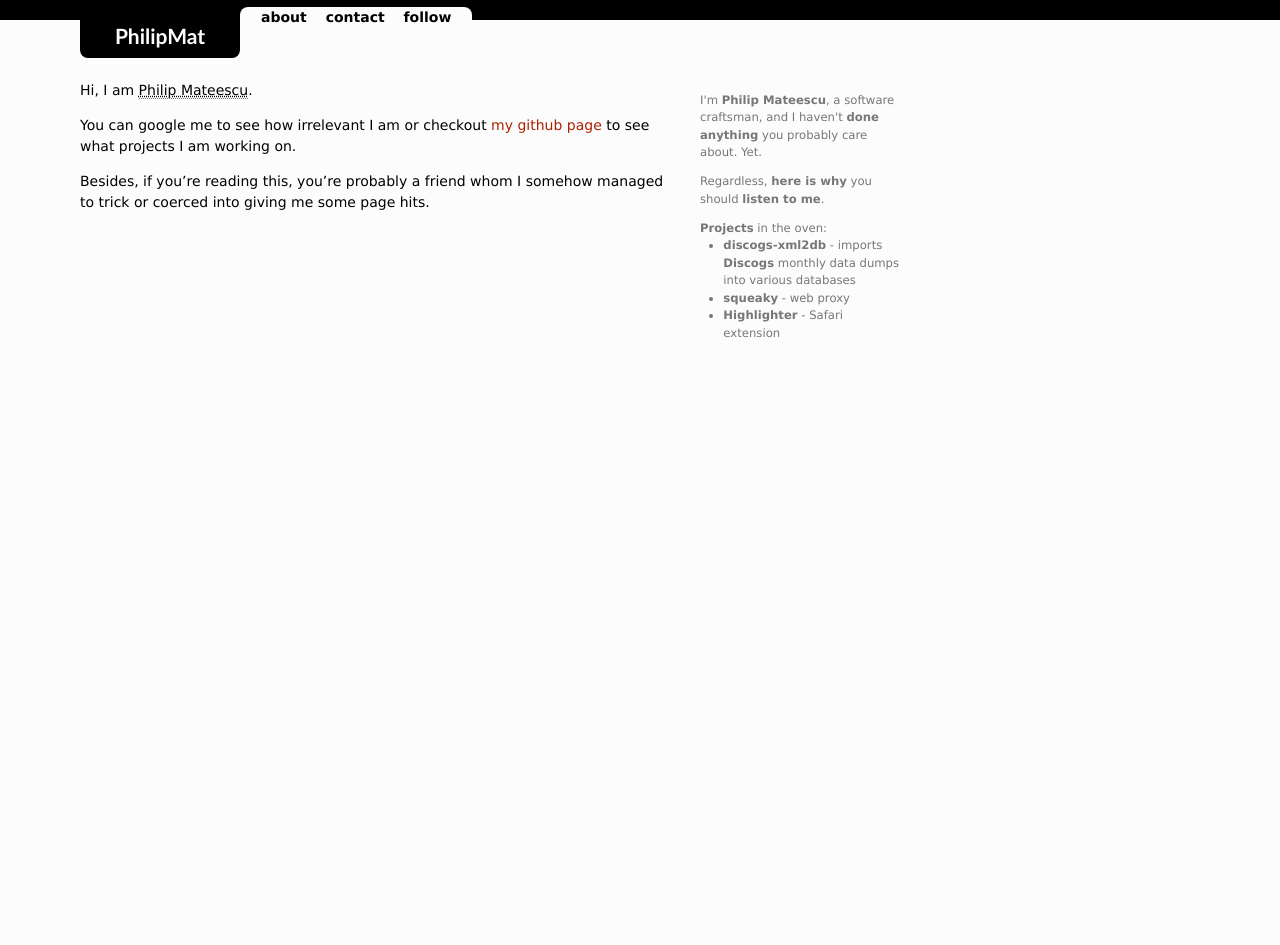
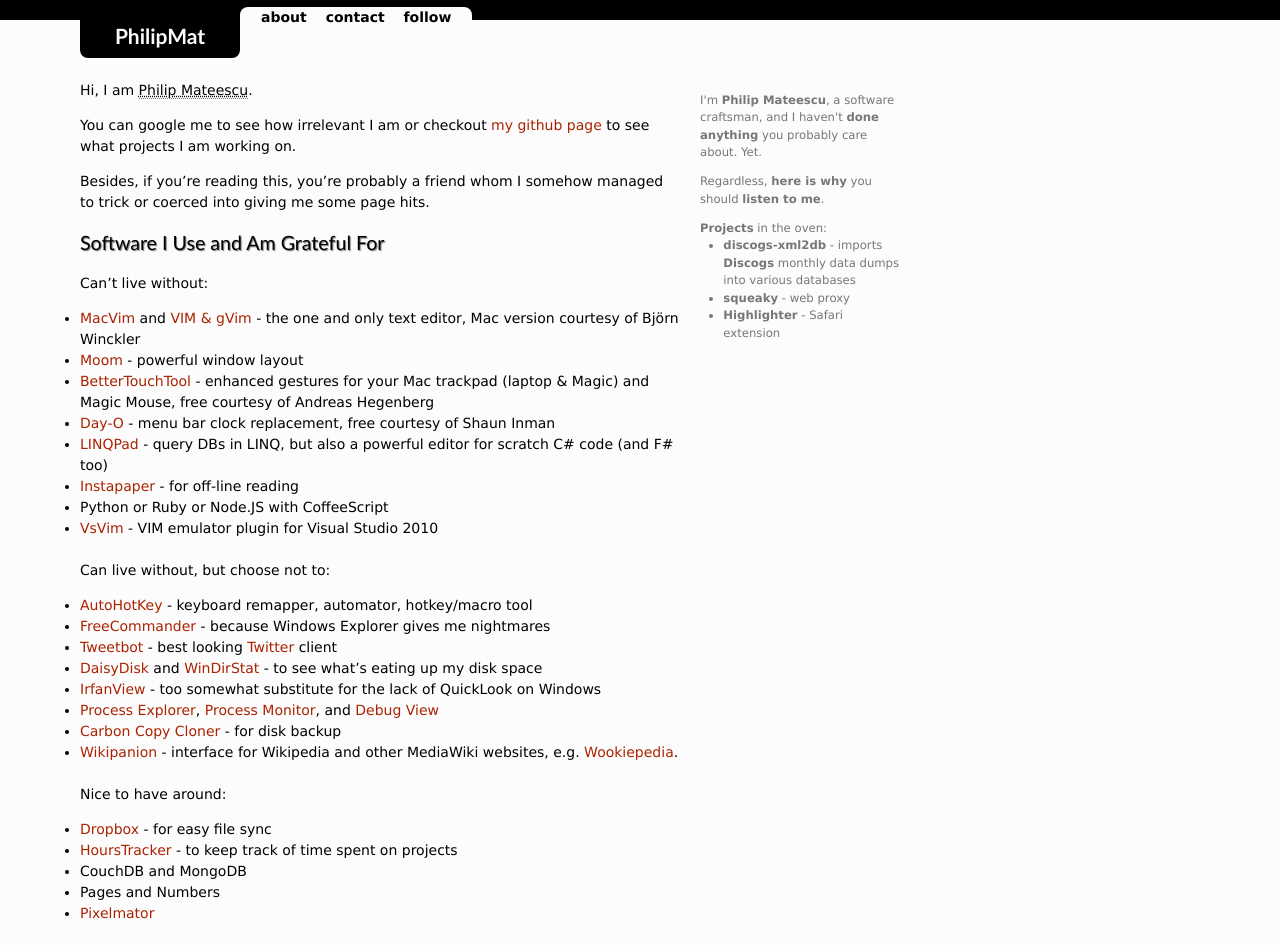
Before and after one commit to philipmat/philipmat.github.io, a Jekyll site: the page built from about.markdown, in a window 1280 px wide. Built offline with Jekyll 4.4.1, drawn with Linux system fonts in a browser that asks for light colours; Markdown is read by kramdown in place of the engine named in the settings; before the commit the page ends 900 px from its top, so only the background shows below that.

```diff
--- a/about.markdown
+++ b/about.markdown
@@ -8,3 +8,35 @@
 You can google me to see how irrelevant I am or checkout [my github page](http://github.com/philipmat) to see what projects I am working on.
 
 Besides, if you're reading this, you're probably a friend whom I somehow managed to trick or coerced into giving me some page hits.
+
+### Software I Use and Am Grateful For
+
+Can't live without:
+
+* [MacVim](http://code.google.com/p/macvim/) and [VIM & gVim](http://www.vim.org) - the one and only text editor, Mac version courtesy of Björn Winckler
+* [Moom](http://manytricks.com/moom/) - powerful window layout
+* [BetterTouchTool](http://www.boastr.de/) - enhanced gestures for your Mac trackpad (laptop & Magic) and Magic Mouse, free courtesy of Andreas Hegenberg
+* [Day-O](http://shauninman.com/archive/2011/10/20/day_o_mac_menu_bar_clock) - menu bar clock replacement, free courtesy of Shaun Inman
+* [LINQPad](http://www.linqpad.net/) - query DBs in LINQ, but also a powerful editor for scratch C# code (and F# too)
+* [Instapaper](http://www.instapaper.com) - for off-line reading
+* Python or Ruby or Node.JS with CoffeeScript
+* [VsVim](https://github.com/jaredpar/VsVim/) - VIM emulator plugin for Visual Studio 2010
+
+Can live without, but choose not to:
+* [AutoHotKey](http://www.autohotkey.com/) - keyboard remapper, automator, hotkey/macro tool
+* [FreeCommander](http://www.freecommander.com/) - because Windows Explorer gives me nightmares
+* [Tweetbot](http://tapbots.com/software/tweetbot/) - best looking [Twitter](http://twitter.com/philipmat) client
+* [DaisyDisk](http://daisydiskapp.com/) and [WinDirStat](http://windirstat.info/) - to see what's eating up my disk space
+* [IrfanView](http://www.irfanview.com/) - too somewhat substitute for the lack of QuickLook on Windows
+* [Process Explorer](http://technet.microsoft.com/en-us/sysinternals/bb896653),
+    [Process Monitor](http://technet.microsoft.com/en-us/sysinternals/bb896645),
+    and [Debug View](http://technet.microsoft.com/en-us/sysinternals/bb896647)
+* [Carbon Copy Cloner](http://www.bombich.com/) - for disk backup
+* [Wikipanion](http://www.wikipanion.net/) - interface for Wikipedia and other MediaWiki websites, e.g. [Wookiepedia](http://starwars.wikia.com/wiki/Main_Page).
+
+Nice to have around:
+* [Dropbox](http://www.dropbox.com) - for easy file sync
+* [HoursTracker](http://hourstrackerapp.com/) - to keep track of time spent on projects
+* CouchDB and MongoDB
+* Pages and Numbers
+* [Pixelmator](http://www.pixelmator.com/)
```
Also changed, not shown: _posts/2012-02-14-setting_up_fxcop_under_ccnet.md (added, +163 -0 lines), drafts/status_updates.markdown (added, +18 -0 lines), drafts/ccnet_wireframe.md (added), drafts/custom_stylecop_rules.md (added), drafts/json_entity_serializer.md (added), 1 other file.
